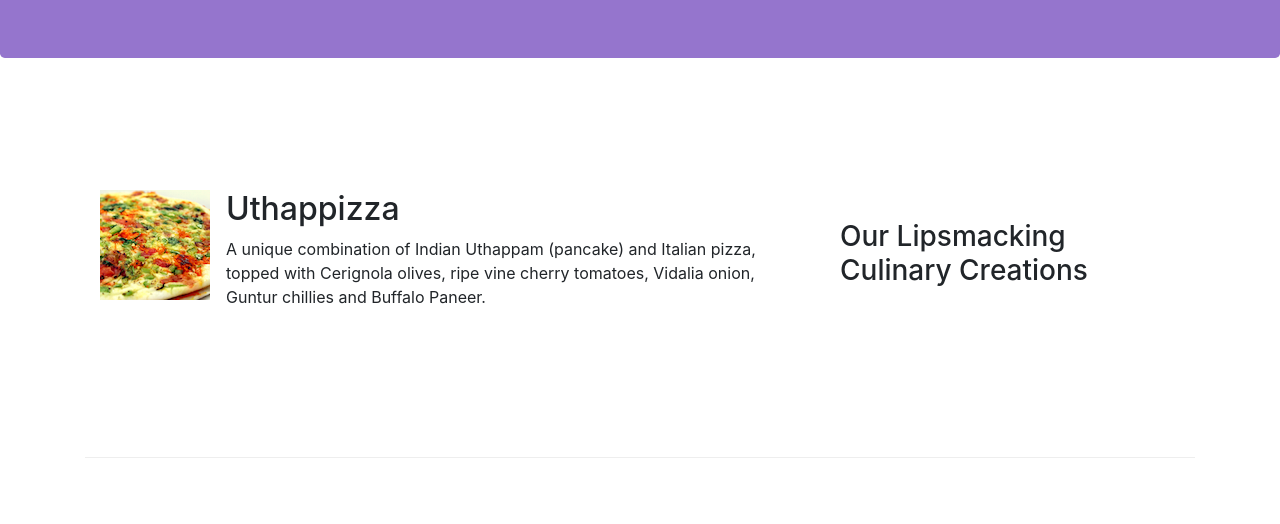
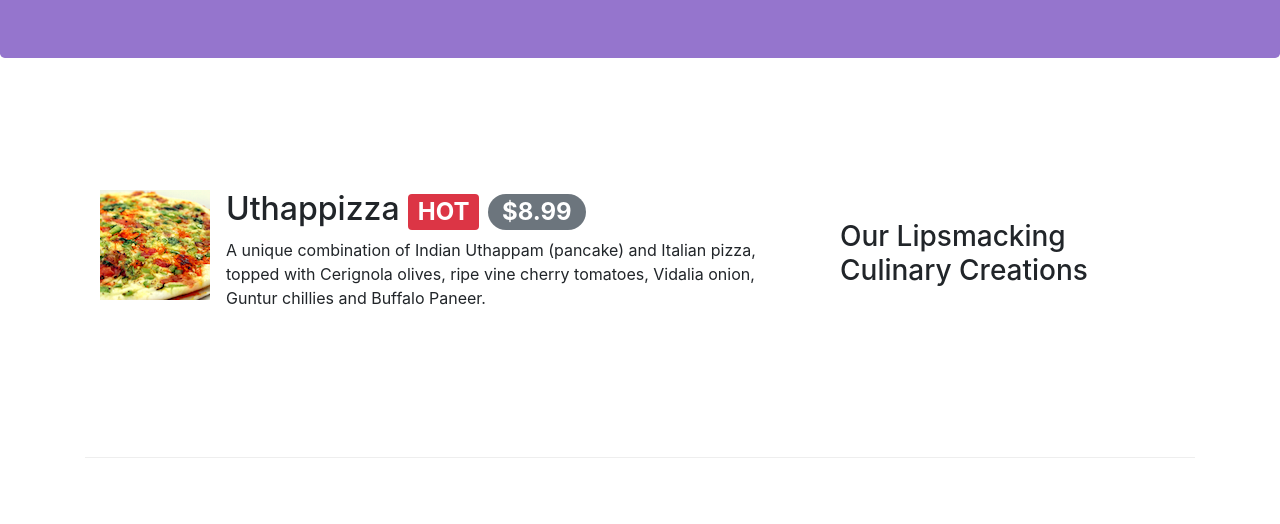
Before and after one commit to NithinShabadhu/Restaurant-website, a website: page index.html in a window 1280 px wide. Shown: the part 276-800 px from the top of the page. Drawn offline with nearby package versions, Linux system fonts and the light colour scheme.

Commit message:
alerting users

```diff
--- a/index.html
+++ b/index.html
@@ -57,7 +57,7 @@
                 <div class="media">
                     <img class="d-flex mr-3" img-thumbnail align-self-center src="img/uthappizza.png" alt="uthappizza">
                     <div class="media-body">
-                       <h2 class="mt-0">Uthappizza</h2>
+                       <h2 class="mt-0">Uthappizza <span class="badge badge-danger">HOT </span>  <span class="badge badge-pill badge-secondary"> $8.99</span></h2>
                         <p>A unique combination of Indian Uthappam (pancake) and Italian pizza, topped with Cerignola olives, ripe vine cherry tomatoes, Vidalia onion, Guntur chillies and Buffalo Paneer.</p>
                     </div>
                 </div>
```
